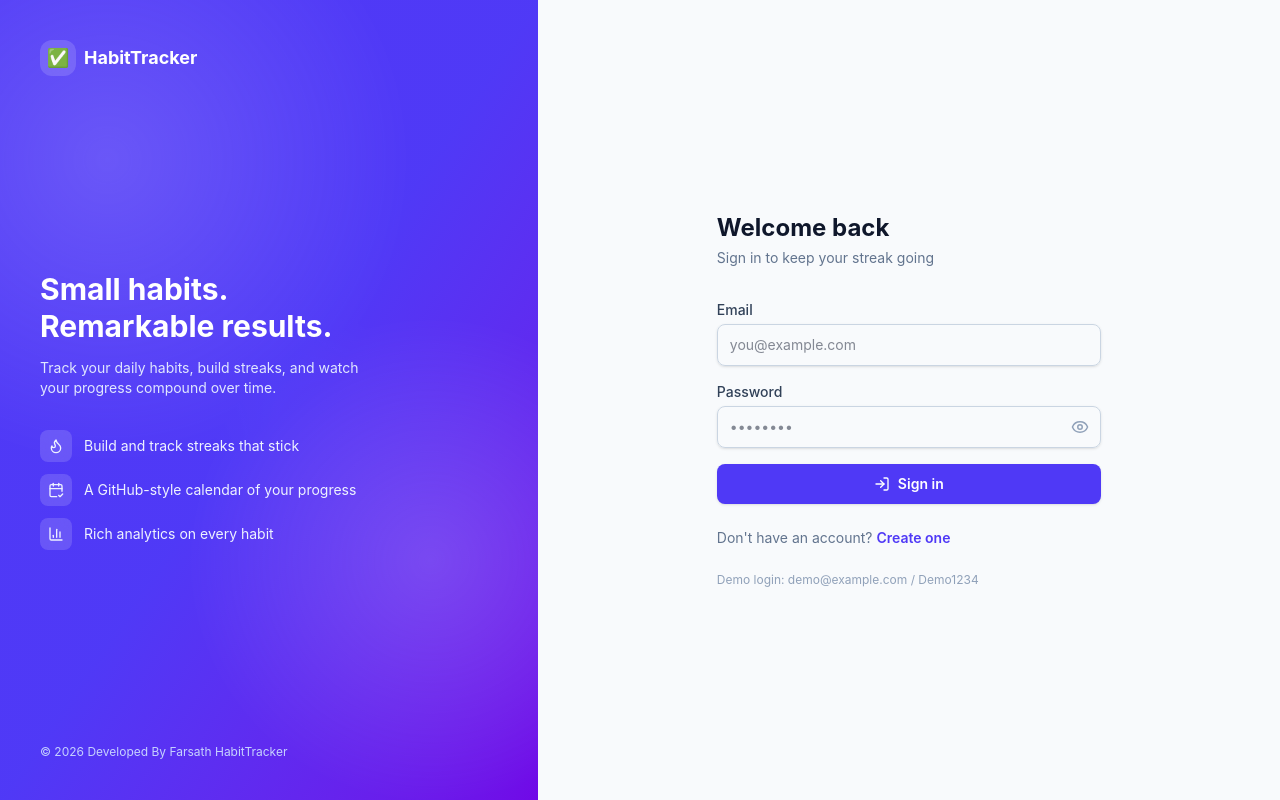
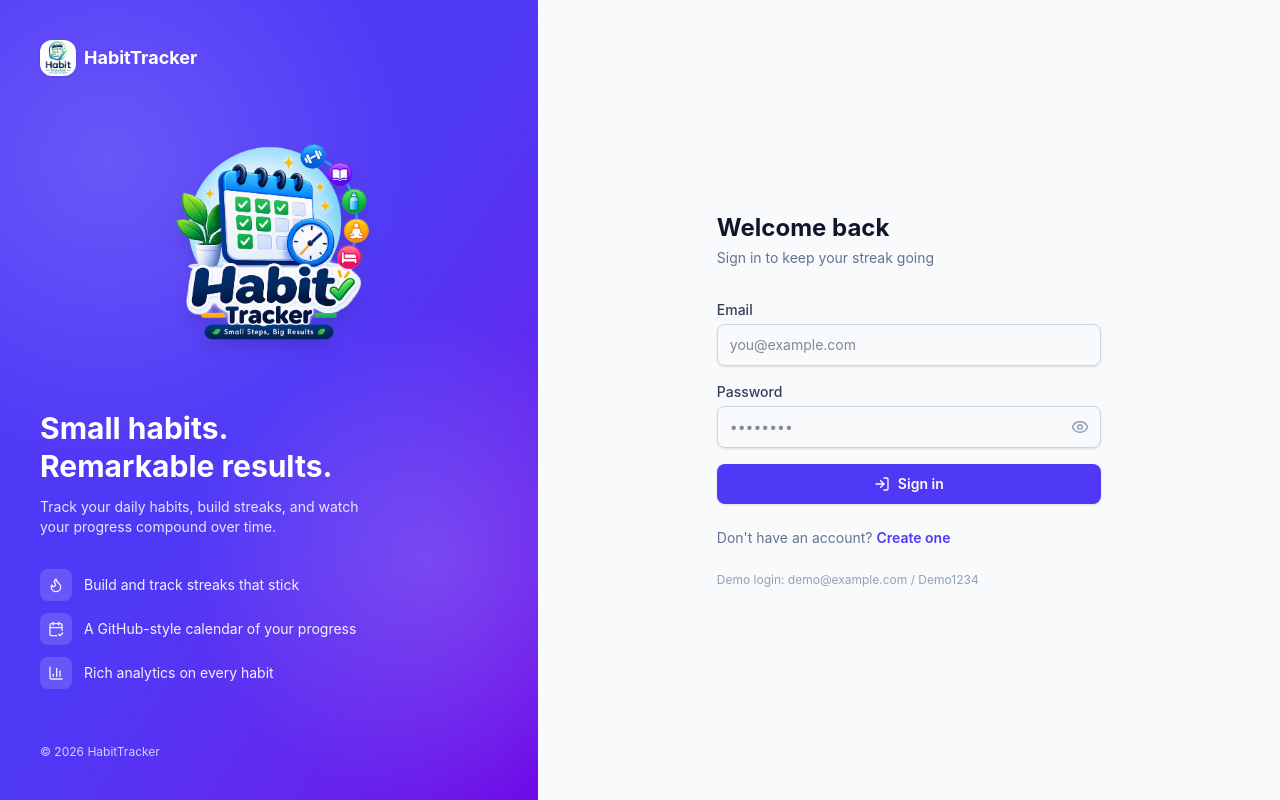
Before and after one commit to farsath2001-bfa/habit-tracker, a React (Vite) app in the folder client/: page /login in a window 1280 px wide. Built offline with nearby package versions, Linux system fonts and the light colour scheme; no server answers.

Commit message:
add logo

```diff
--- a/client/index.html
+++ b/client/index.html
@@ -2,7 +2,8 @@
 <html lang="en">
   <head>
     <meta charset="UTF-8" />
-    <link rel="icon" type="image/svg+xml" href="/favicon.svg" />
+    <link rel="icon" type="image/png" href="/favicon.png" />
+    <link rel="apple-touch-icon" href="/apple-touch-icon.png" />
     <meta name="viewport" content="width=device-width, initial-scale=1.0" />
     <title>Habit Tracker</title>
     <script>
--- a/client/src/components/common/Logo.jsx
+++ b/client/src/components/common/Logo.jsx
@@ -1,23 +1,23 @@
-export default function Logo({ size = 36, rounded = 'rounded-xl' }) {
+import habitLogo from '../../assets/habit-logo.png';
+
+/**
+ * App logomark - the brand image. Rendered as a plain <img> (not inline
+ * SVG) specifically because the old hand-drawn SVG logo used a hardcoded
+ * gradient id shared across every mounted instance (sidebar + mobile top
+ * bar + mobile drawer all render a <Logo> at once); some mobile browsers
+ * fail to paint a gradient whose source lives inside a currently
+ * display:none sibling, which made the logo disappear on mobile only.
+ * A plain image has no such id-collision class of bug.
+ */
+export default function Logo({ size = 36, rounded = 'rounded-xl', className = '' }) {
   return (
-    <div className={`relative shrink-0 overflow-hidden ${rounded} shadow-sm`} style={{ width: size, height: size }}>
-      <svg viewBox="0 0 40 40" width={size} height={size} className="block" role="img" aria-label="HabitTracker logo">
-        <defs>
-          <linearGradient id="logoBg" x1="0" y1="0" x2="40" y2="40" gradientUnits="userSpaceOnUse">
-            <stop offset="0%" stopColor="#818cf8" />
-            <stop offset="55%" stopColor="#6366f1" />
-            <stop offset="100%" stopColor="#4338ca" />
-          </linearGradient>
-          <linearGradient id="logoGloss" x1="0" y1="0" x2="0" y2="40" gradientUnits="userSpaceOnUse">
-            <stop offset="0%" stopColor="#ffffff" stopOpacity="0.35" />
-            <stop offset="45%" stopColor="#ffffff" stopOpacity="0" />
-          </linearGradient>
-        </defs>
-        <rect width="40" height="40" fill="url(#logoBg)" />
-        <rect width="40" height="20" fill="url(#logoGloss)" />
-        <circle cx="31" cy="9" r="7" fill="#ffffff" opacity="0.08" />
-        <path d="M13 20.5l5 5 9-10.5" fill="none" stroke="#ffffff" strokeWidth="3.4" strokeLinecap="round" strokeLinejoin="round" />
-      </svg>
-    </div>
+    <img
+      src={habitLogo}
+      alt="Habit Tracker logo"
+      width={size}
+      height={size}
+      className={`block shrink-0 object-cover shadow-sm ${rounded} ${className}`}
+      style={{ width: size, height: size }}
+    />
   );
 }
--- a/client/src/pages/Login.jsx
+++ b/client/src/pages/Login.jsx
@@ -4,6 +4,8 @@ import { Eye, EyeOff, LogIn, Flame, BarChart3, CalendarCheck2 } from 'lucide-rea
 import toast from 'react-hot-toast';
 import { useAuth } from '../context/AuthContext';
 import Spinner from '../components/common/Spinner';
+import Logo from '../components/common/Logo';
+import habitImage from '../assets/habit-image.png';
 
 const features = [
   { icon: Flame, text: 'Build and track streaks that stick' },
@@ -22,11 +24,15 @@ function BrandPanel() {
         }}
       />
       <div className="relative flex items-center gap-2">
-        <div className="flex h-9 w-9 items-center justify-center rounded-xl bg-white/15 text-lg backdrop-blur-sm">
-          ✅
-        </div>
+        <Logo size={36} />
         <span className="text-lg font-bold">HabitTracker</span>
       </div>
+
+      <img
+        src={habitImage}
+        alt=""
+        className="relative mx-auto w-48 drop-shadow-xl xl:w-56"
+      />
 
       <div className="relative">
         <h2 className="text-3xl font-bold leading-tight">
@@ -49,7 +55,7 @@ function BrandPanel() {
         </ul>
       </div>
 
-      <p className="relative text-xs text-indigo-200">© {new Date().getFullYear()} Developed By Farsath HabitTracker</p>
+      <p className="relative text-xs text-indigo-200">© {new Date().getFullYear()} HabitTracker</p>
     </div>
   );
 }
@@ -99,9 +105,7 @@ export default function Login() {
       <div className="flex w-full flex-1 items-center justify-center px-4 py-10">
         <div className="fade-in w-full max-w-sm">
           <div className="mb-8 flex flex-col items-center text-center lg:items-start lg:text-left">
-            <div className="mb-3 flex h-12 w-12 items-center justify-center rounded-2xl bg-indigo-600 text-2xl text-white shadow-md lg:hidden">
-              ✅
-            </div>
+            <Logo size={48} className="mb-3 shadow-md lg:hidden" />
             <h1 className="text-2xl font-bold text-slate-900 dark:text-white">Welcome back</h1>
             <p className="mt-1 text-sm text-slate-500 dark:text-slate-400">
               Sign in to keep your streak going
--- a/client/src/pages/Register.jsx
+++ b/client/src/pages/Register.jsx
@@ -4,6 +4,8 @@ import { Eye, EyeOff, UserPlus, Sparkles, TrendingUp, Target } from 'lucide-reac
 import toast from 'react-hot-toast';
 import { useAuth } from '../context/AuthContext';
 import Spinner from '../components/common/Spinner';
+import Logo from '../components/common/Logo';
+import habitImage from '../assets/habit-image.png';
 
 const features = [
   { icon: Target, text: 'Set daily, weekday, weekend or custom goals' },
@@ -22,11 +24,15 @@ function BrandPanel() {
         }}
       />
       <div className="relative flex items-center gap-2">
-        <div className="flex h-9 w-9 items-center justify-center rounded-xl bg-white/15 text-lg backdrop-blur-sm">
-          ✅
-        </div>
+        <Logo size={36} />
         <span className="text-lg font-bold">HabitTracker</span>
       </div>
+
+      <img
+        src={habitImage}
+        alt=""
+        className="relative mx-auto w-48 drop-shadow-xl xl:w-56"
+      />
 
       <div className="relative">
         <h2 className="text-3xl font-bold leading-tight">
@@ -49,7 +55,7 @@ function BrandPanel() {
         </ul>
       </div>
 
-      <p className="relative text-xs text-indigo-200">© {new Date().getFullYear()} Develop By Farsath HabitTracker</p>
+      <p className="relative text-xs text-indigo-200">© {new Date().getFullYear()} HabitTracker</p>
     </div>
   );
 }
@@ -99,9 +105,7 @@ export default function Register() {
       <div className="flex w-full flex-1 items-center justify-center overflow-y-auto px-4 py-10">
         <div className="fade-in w-full max-w-sm">
           <div className="mb-8 flex flex-col items-center text-center lg:items-start lg:text-left">
-            <div className="mb-3 flex h-12 w-12 items-center justify-center rounded-2xl bg-indigo-600 text-2xl text-white shadow-md lg:hidden">
-              ✅
-            </div>
+            <Logo size={48} className="mb-3 shadow-md lg:hidden" />
             <h1 className="text-2xl font-bold text-slate-900 dark:text-white">Create your account</h1>
             <p className="mt-1 text-sm text-slate-500 dark:text-slate-400">
               Start building better habits today
```
Also changed, not shown: client/src/assets/habit-image.png (added), client/src/assets/habit-logo.png (added).
